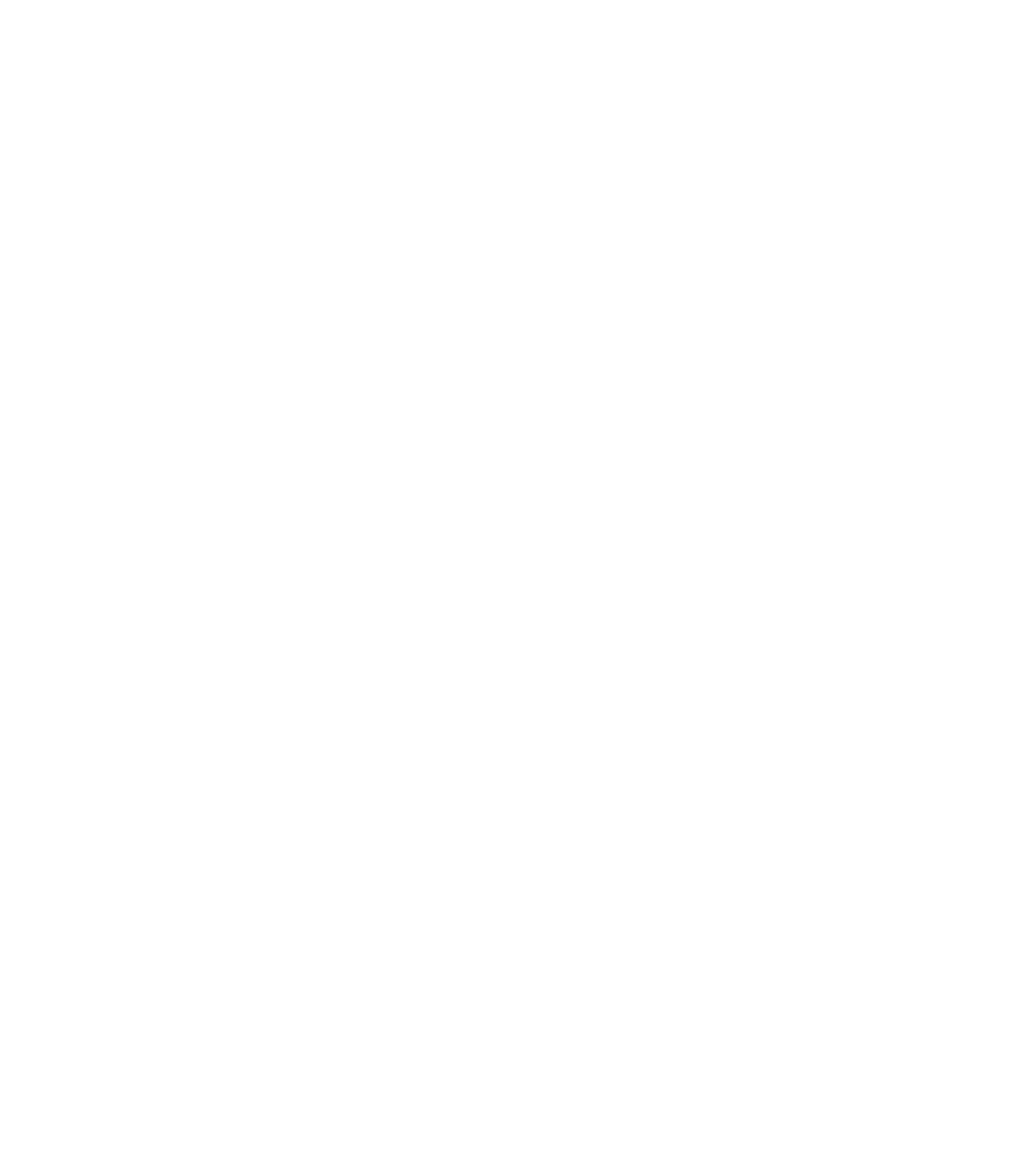
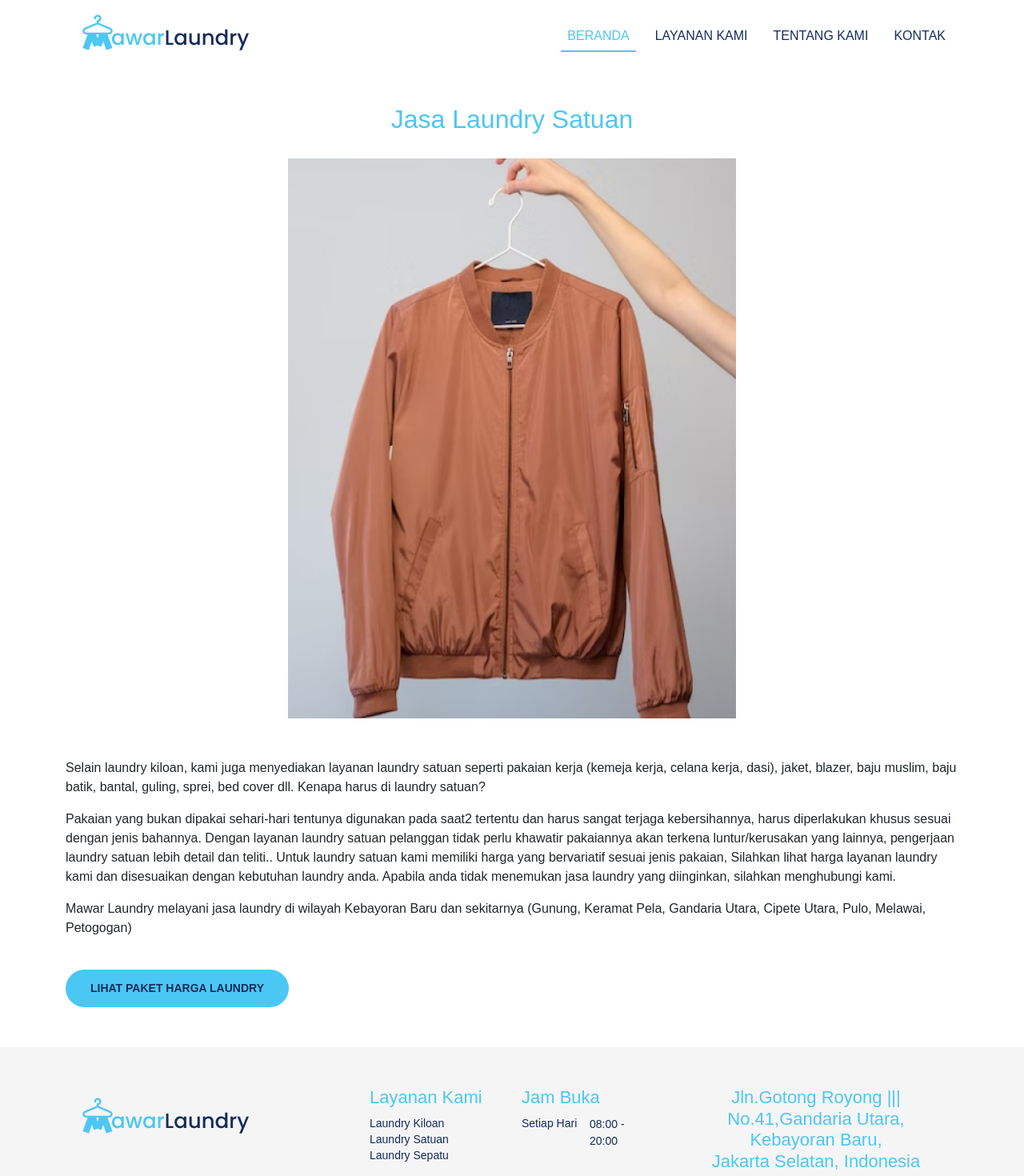
Before and after one commit to gilangramadhanhatno/mawarlaundry-frontend, a React (Create React App) app: page /laundry-satuan in a window 1280 px wide. Before the commit this address had no page. Shown: the top 1470 px of the page at 80% size. Before the commit the page ends 800 px from the top, so only its background shows below. Built offline with nearby package versions, Linux system fonts and the light colour scheme; the HTML template or start-up script is replaced by a standard one.

Commit message:
added pages LaundrySatuan

```diff
--- a/src/App.js
+++ b/src/App.js
@@ -1,4 +1,5 @@
 import LandingPage from "./pages/LandingPage";
+import LaundrySatuan from "./pages/LaundrySatuan";
 import { BrowserRouter as Router, Routes, Route } from "react-router-dom";
 
 function App() {
@@ -6,6 +7,9 @@
     <Router>
       <Routes>
         <Route path="/" element={<LandingPage />} />
+        {/* <Route path="/paket"> */}
+        <Route path="/laundry-satuan" element={<LaundrySatuan />} />
+        {/* </Route> */}
       </Routes>
     </Router>
   );
--- /dev/null
+++ b/src/components/ContentLaundry/Satuan.js
@@ -0,0 +1,37 @@
+import React from "react";
+import { Link } from "react-router-dom";
+import imgSatuan from "../../assets/layanan-kami/laundry-satuan.png";
+
+import "./index.css";
+
+export default function Satuan() {
+  return (
+    <section className="satuan">
+      <div className="container">
+        <div className="row">
+          <div className="col">
+            <h2 className="jasa">Jasa Laundry Satuan</h2>
+            <div className="img-wrapper ">
+              <img src={imgSatuan} alt="Laundry Satuan" />
+            </div>
+            <div className="description">
+              <p>
+                Selain laundry kiloan, kami juga menyediakan layanan laundry satuan seperti pakaian kerja (kemeja kerja, celana kerja, dasi), jaket, blazer, baju muslim, baju batik, bantal, guling, sprei, bed cover dll. Kenapa harus di
+                laundry satuan?
+              </p>
+              <p>
+                Pakaian yang bukan dipakai sehari-hari tentunya digunakan pada saat2 tertentu dan harus sangat terjaga kebersihannya, harus diperlakukan khusus sesuai dengan jenis bahannya. Dengan layanan laundry satuan pelanggan tidak
+                perlu khawatir pakaiannya akan terkena luntur/kerusakan yang lainnya, pengerjaan laundry satuan lebih detail dan teliti.. Untuk laundry satuan kami memiliki harga yang bervariatif sesuai jenis pakaian, Silahkan lihat harga
+                layanan laundry kami dan disesuaikan dengan kebutuhan laundry anda. Apabila anda tidak menemukan jasa laundry yang diinginkan, silahkan menghubungi kami.
+              </p>
+              <p>Mawar Laundry melayani jasa laundry di wilayah Kebayoran Baru dan sekitarnya (Gunung, Keramat Pela, Gandaria Utara, Cipete Utara, Pulo, Melawai, Petogogan)</p>
+            </div>
+            <Link to="/harga-paket">
+              <button className="btn btn-paket">LIHAT PAKET HARGA LAUNDRY</button>
+            </Link>
+          </div>
+        </div>
+      </div>
+    </section>
+  );
+}
--- /dev/null
+++ b/src/components/ContentLaundry/index.css
@@ -0,0 +1,38 @@
+section {
+  margin-top: 130px;
+  padding-bottom: 50px;
+}
+
+section .jasa {
+  color: #4bc7f3;
+  text-align: center;
+}
+
+section .img-wrapper {
+  display: flex;
+  justify-content: center;
+  margin-top: 30px;
+}
+
+section .img-wrapper img {
+  width: 560px;
+  height: 700px;
+}
+
+.satuan .description {
+  margin-top: 50px;
+}
+
+.satuan .btn-paket {
+  background-color: #4bc7f3;
+  color: #152c5b;
+  font-size: 14px;
+  font-weight: 600;
+  padding: 12px 30px;
+  border-radius: 40px;
+  margin-top: 24px;
+}
+
+.satuan .btn-paket:hover {
+  background-color: #4bb9e1;
+}
--- a/src/components/Header/index.css
+++ b/src/components/Header/index.css
@@ -1,52 +1,3 @@
-img {
-  height: 80px;
-}
-
-a {
-  text-decoration: none;
-}
-
-.header_wrapper .navbar {
-  padding: 0;
-}
-
-.header_wrapper .nav-item {
-  font-size: 16px;
-  font-weight: 500;
-}
-
-.header_wrapper .nav-item .nav-link {
-  color: #152c5b;
-  margin: 0 8px;
-  position: relative;
-  display: inline-block;
-}
-
-.header_wrapper .nav-item:last-child {
-  font-weight: 500;
-}
-
-.header_wrapper .nav-item .nav-link::after {
-  position: absolute;
-  content: "";
-  left: 0;
-  width: 0;
-  height: 2px;
-  bottom: 0;
-  background: #4bc7f3;
-  transition: 0.3s;
-}
-
-.header_wrapper .nav-item .nav-link.active::after,
-.header_wrapper .nav-item .nav-link:hover:after {
-  width: 100%;
-}
-
-.header_wrapper .nav-item .nav-link.active,
-.header_wrapper .nav-item .nav-link:hover {
-  color: #4bc7f3;
-}
-
 .banner_wrapper {
   background-image: url("../../assets/banner.png");
   background-image: no-repeat;
@@ -81,9 +32,3 @@
 .banner_wrapper .text_wrapper .btn-pickup:hover {
   background-color: #4bb9e1;
 }
-
-/* Navbar Scroll */
-.header_wrapper .navbar-scroll {
-  background-color: white;
-  box-shadow: 0 5px 15px rgba(0, 0, 0, 0.3);
-}
--- a/src/components/Header/index.js
+++ b/src/components/Header/index.js
@@ -1,57 +1,13 @@
-import React, { useState } from "react";
-import Logo from "../../assets/logo.png";
+import React from "react";
+import Navbar from "../Navbar";
 
 import "./index.css";
 
 export default function Header() {
-  const [navbarScroll, setNavbarScroll] = useState(false);
-
-  const changeBg = () => {
-    if (window.scrollY >= 80) {
-      setNavbarScroll(true);
-    } else {
-      setNavbarScroll(false);
-    }
-  };
-  window.addEventListener("scroll", changeBg);
-
   return (
     <header id="home" className="header_wrapper">
       {/* Navbar */}
-      <nav className={navbarScroll ? "navbar fixed-top navbar-expand-lg navbar-scroll" : "navbar fixed-top navbar-expand-lg"}>
-        <div className="container container-fluid">
-          <a className="navbar-brand" href="/">
-            <img src={Logo} alt="Mawar Laundry" />
-          </a>
-          <button className="navbar-toggler" type="button" data-bs-toggle="collapse" data-bs-target="#navbarTogglerDemo02" aria-controls="navbarTogglerDemo02" aria-expanded="false" aria-label="Toggle navigation">
-            <span className="navbar-toggler-icon"></span>
-          </button>
-          <div className="collapse navbar-collapse justify-content-end" id="navbarTogglerDemo02">
-            <ul className="navbar-nav ms-auto mb-2 mb-lg-0">
-              <li className="nav-item">
-                <a className="nav-link active" aria-current="page" href="/">
-                  BERANDA
-                </a>
-              </li>
-              <li className="nav-item">
-                <a className="nav-link" href="/">
-                  LAYANAN KAMI
-                </a>
-              </li>
-              <li className="nav-item">
-                <a className="nav-link" href="/">
-                  TENTANG KAMI
-                </a>
-              </li>
-              <li className="nav-item">
-                <a className="nav-link" href="/">
-                  KONTAK
-                </a>
-              </li>
-            </ul>
-          </div>
-        </div>
-      </nav>
+      <Navbar />
 
       {/* Banner */}
       <div className="banner_wrapper">
--- a/src/components/LayananKami/index.js
+++ b/src/components/LayananKami/index.js
@@ -34,7 +34,7 @@
                   <img src={LaundrySatuan} alt="..." />
                 </div>
                 <div className="layanan">
-                  <p>Laundry Kiloan</p>
+                  <p>Laundry Satuan</p>
                 </div>
               </Link>
             </div>
@@ -46,7 +46,7 @@
                   <img src={LaundrySepatu} alt="..." />
                 </div>
                 <div className="layanan">
-                  <p>Laundry Kiloan</p>
+                  <p>Laundry Sepatu</p>
                 </div>
               </Link>
             </div>
--- /dev/null
+++ b/src/components/Navbar/index.css
@@ -0,0 +1,54 @@
+img {
+  height: 80px;
+}
+
+a {
+  text-decoration: none;
+}
+
+.navbar {
+  padding: 0;
+}
+
+.nav-item {
+  font-size: 16px;
+  font-weight: 500;
+}
+
+.nav-item .nav-link {
+  color: #152c5b;
+  margin: 0 8px;
+  position: relative;
+  display: inline-block;
+}
+
+.nav-item:last-child {
+  font-weight: 500;
+}
+
+.nav-item .nav-link::after {
+  position: absolute;
+  content: "";
+  left: 0;
+  width: 0;
+  height: 2px;
+  bottom: 0;
+  background: #4bc7f3;
+  transition: 0.3s;
+}
+
+.nav-item .nav-link.active::after,
+.nav-item .nav-link:hover:after {
+  width: 100%;
+}
+
+.nav-item .nav-link.active,
+.nav-item .nav-link:hover {
+  color: #4bc7f3;
+}
+
+/* Navbar Scroll */
+.navbar-scroll {
+  background-color: white;
+  box-shadow: 0 5px 15px rgba(0, 0, 0, 0.3);
+}
--- /dev/null
+++ b/src/components/Navbar/index.js
@@ -0,0 +1,54 @@
+import React, { useState } from "react";
+import Logo from "../../assets/logo.png";
+
+import "./index.css";
+
+export default function Navbar() {
+  const [navbarScroll, setNavbarScroll] = useState(false);
+
+  const changeBg = () => {
+    if (window.scrollY >= 80) {
+      setNavbarScroll(true);
+    } else {
+      setNavbarScroll(false);
+    }
+  };
+  window.addEventListener("scroll", changeBg);
+
+  return (
+    <nav className={navbarScroll ? "navbar fixed-top navbar-expand-lg navbar-scroll" : "navbar fixed-top navbar-expand-lg"}>
+      <div className="container container-fluid">
+        <a className="navbar-brand" href="/">
+          <img src={Logo} alt="Mawar Laundry" />
+        </a>
+        <button className="navbar-toggler" type="button" data-bs-toggle="collapse" data-bs-target="#navbarTogglerDemo02" aria-controls="navbarTogglerDemo02" aria-expanded="false" aria-label="Toggle navigation">
+          <span className="navbar-toggler-icon"></span>
+        </button>
+        <div className="collapse navbar-collapse justify-content-end" id="navbarTogglerDemo02">
+          <ul className="navbar-nav ms-auto mb-2 mb-lg-0">
+            <li className="nav-item">
+              <a className="nav-link active" aria-current="page" href="/">
+                BERANDA
+              </a>
+            </li>
+            <li className="nav-item">
+              <a className="nav-link" href="/">
+                LAYANAN KAMI
+              </a>
+            </li>
+            <li className="nav-item">
+              <a className="nav-link" href="/">
+                TENTANG KAMI
+              </a>
+            </li>
+            <li className="nav-item">
+              <a className="nav-link" href="/">
+                KONTAK
+              </a>
+            </li>
+          </ul>
+        </div>
+      </div>
+    </nav>
+  );
+}
--- /dev/null
+++ b/src/pages/LaundrySatuan.js
@@ -0,0 +1,14 @@
+import React from "react";
+import Satuan from "../components/ContentLaundry/Satuan";
+import Footer from "../components/Footer";
+import Navbar from "../components/Navbar";
+
+export default function LaundrySatuan() {
+  return (
+    <>
+      <Navbar />
+      <Satuan />
+      <Footer />
+    </>
+  );
+}
```
